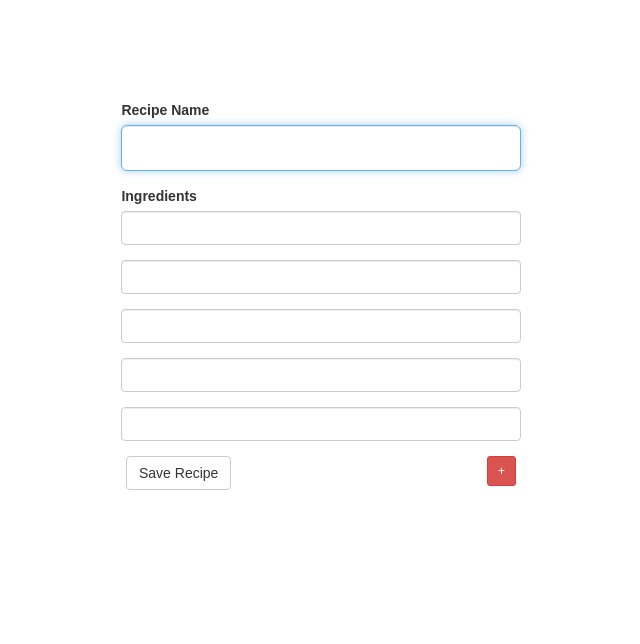
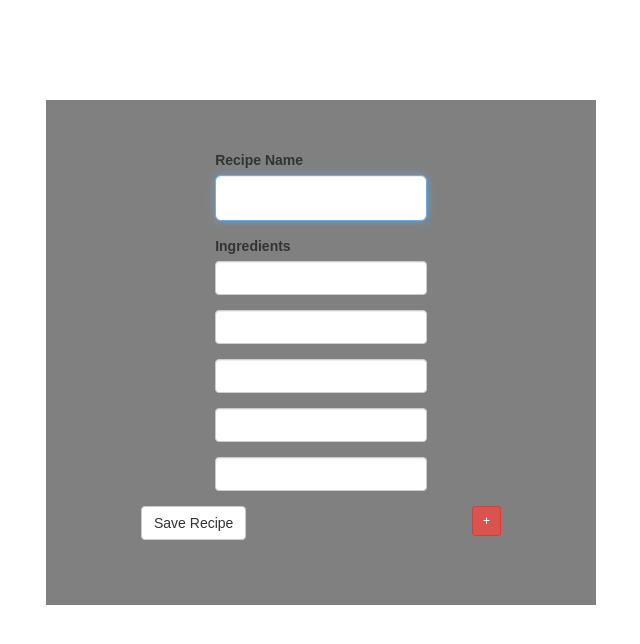
Before and after one commit to Progoogler/recipe-book, a React (Create React App) app: page / in a window 1280 px wide. Shown: the top 644 px of the page, without its empty margins (319-959 px from the left). Built offline with nearby package versions, Linux system fonts and the light colour scheme.

Commit message:
Position buttons on edges of bottom input box

```diff
--- a/src/components/recipeInput/RecipeInput.css
+++ b/src/components/recipeInput/RecipeInput.css
@@ -1,8 +1,10 @@
 .Recipe-Container {
-  width: 1000px;
+  width: 550px;
+  padding: 50px 0;
   margin: 100px;
   margin-left: auto;
   margin-right: auto;
+  background-color: grey;
 }
 
 .center-block {
@@ -13,11 +15,15 @@
   display: inline-block;
 }
 
+.Recipe-Label {
+  color: white;
+}
+
 .Save-Button {
-  margin-left: 320px;
+  margin-left: 110px;
 }
 
 .Add-Button {
   float: right;
-  margin-right: 320px;
+  margin-right: 110px;
 }
```
